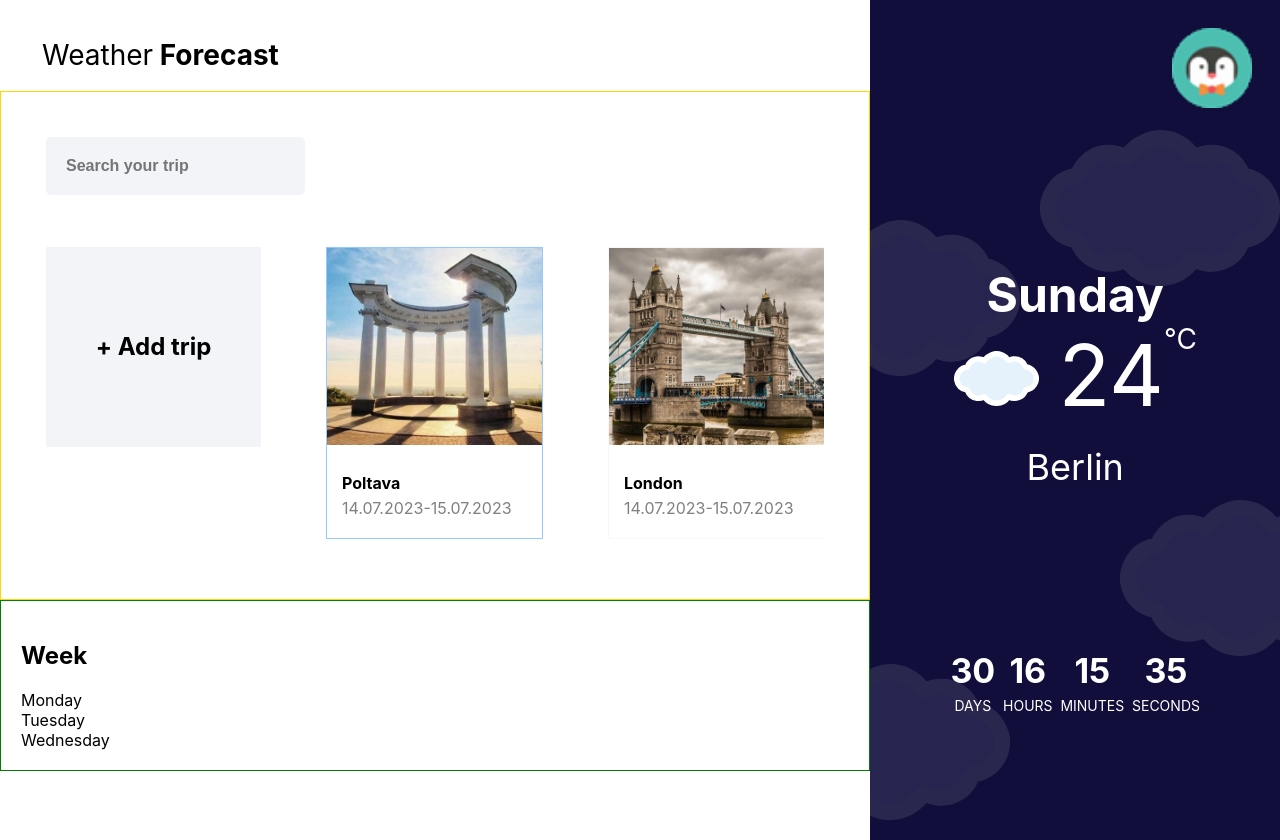
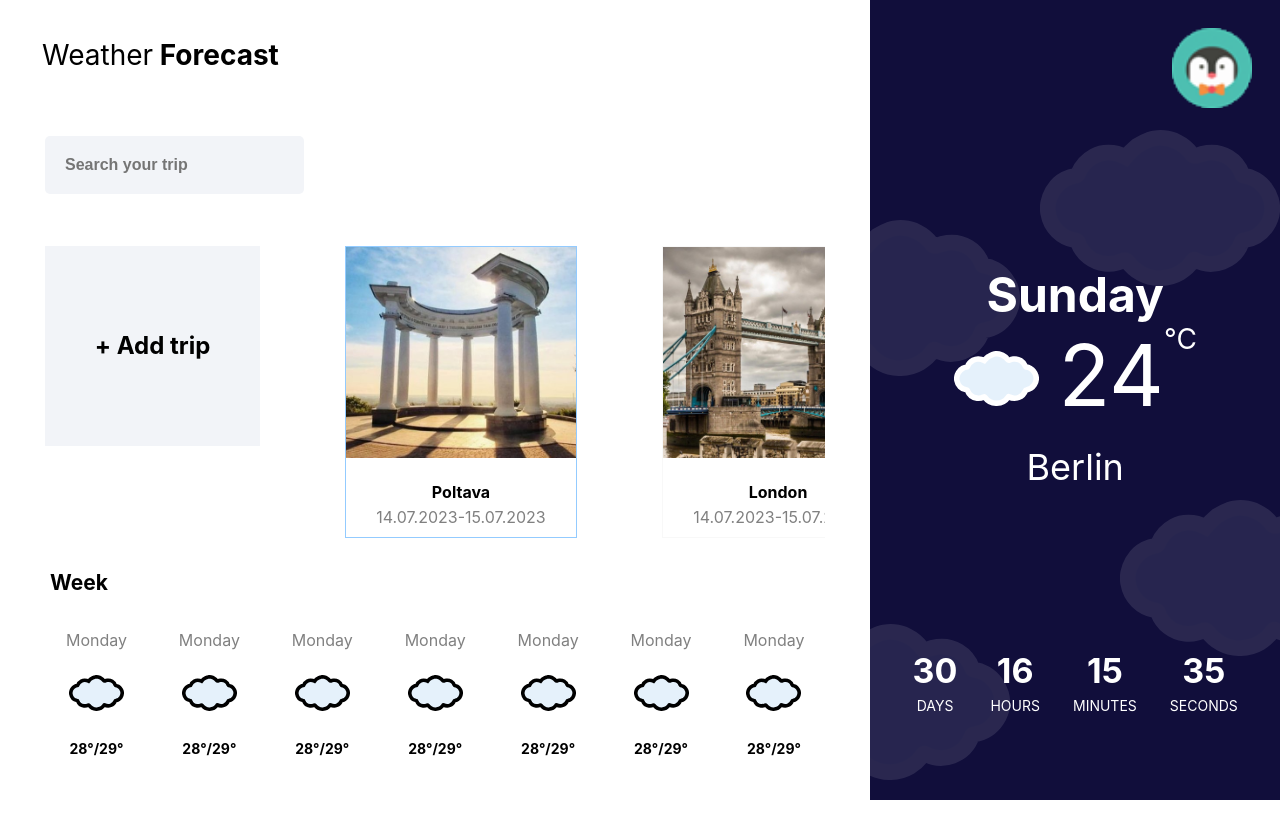
Before and after one commit to kastommor1/Reenbit-front-end-test, a React (Create React App) app: page / in a window 1280 px wide. After the commit the page ends 800 px from the top, so only its background shows below. Built offline with nearby package versions, Linux system fonts and the light colour scheme.

Commit message:
Main style done

```diff
--- a/src/App.module.css
+++ b/src/App.module.css
@@ -1,6 +1,6 @@
 .app{
     display: flex;
-    max-width: 1760px;
+    /* max-width: 1760px; */
     margin: 0 auto;
 }
 
--- a/src/components/RangeForecast/RangeForecast.js
+++ b/src/components/RangeForecast/RangeForecast.js
@@ -1,13 +1,20 @@
+import IconWeather from "../IconWeather/IconWeather";
 import classes from "./RangeForecast.module.css"
 
-const RangeForecast = ()=>{
-    return(
+const RangeForecast = () => {
+    const arr = [1,2,3,4,5,6,7]
+    return (
         <div className={classes['range-forecast']}>
             <h2>Week</h2>
             <ul>
-                <li>Monday</li>
-                <li>Tuesday</li>
-                <li>Wednesday</li>
+                {arr.map(item=>(
+                          <li key={item}>
+                          <div className={classes.day}>Monday</div>
+                          <IconWeather icon="cloudy" className={classes.icon} />
+                          <div className={classes.temperature}>28°/29°</div>
+                      </li>
+                ))}
+
             </ul>
         </div>
     )
--- a/src/components/RangeForecast/RangeForecast.module.css
+++ b/src/components/RangeForecast/RangeForecast.module.css
@@ -1,11 +1,37 @@
 .range-forecast{
-    border: 1px solid green;
-    padding: 20px;
+    padding: 0 50px;
 
+}
+
+h2{
+    font-size: 21px;
 }
 
 ul {
     margin: 0;
+    margin-top: 35px;
     padding: 0;
     list-style: none;
+
+    display: grid;
+    grid-template-columns: repeat(7, 1fr);
+    gap: 20px
 }
+
+li{
+    text-align: center;
+}
+
+.day{
+    color: gray;
+}
+
+.icon{
+    width: 55px;
+    margin: 25px 0;
+}
+
+.temperature{
+    font-weight: bold;
+    font-size: 14px;
+}
--- a/src/components/TodayForecast/Countdown/Countdown.module.css
+++ b/src/components/TodayForecast/Countdown/Countdown.module.css
@@ -4,8 +4,12 @@
 
     z-index: 2;
     position: relative;
-    margin: 0 60px;
+    margin: 0 6%;
     margin-bottom: 95px;
+}
+
+.column{
+    text-align: center;
 }
 
 .column p:first-child{
--- a/src/components/TodayForecast/TodayForecast.module.css
+++ b/src/components/TodayForecast/TodayForecast.module.css
@@ -9,6 +9,5 @@
     position: relative;
     overflow: hidden;
 
-    height: 100vh;
-    max-height: 914px
+    height: calc(100vh - 40px);
 }
--- a/src/components/Trips/Trips.module.css
+++ b/src/components/Trips/Trips.module.css
@@ -1,7 +1,7 @@
 .trips {
-    border: 1px solid gold;
+    /* border: 1px solid gold; */
     padding: 45px;
-
+    padding-bottom: 0;
 }
 
 input{
@@ -35,6 +35,7 @@ input{
 
 
     display: inline-block;
+    cursor: pointer;
 }
 
 .trips li:last-child {
@@ -42,9 +43,8 @@ input{
 }
 
 .photo{
-    width: 215px;
-    height: 200px;
-    /* background-color: aqua; */
+    width: 230px;
+    height: 210px;
 }
 
 .photo img {
@@ -72,7 +72,6 @@ input{
 }
 .add{
     border: none!important;
-
 }
 
 .add div {
@@ -84,5 +83,8 @@ input{
     display: flex;
     justify-content: center;
     align-items: center;
+}
 
+.add div:hover {
+    background-color: #93cbff;
 }
```
